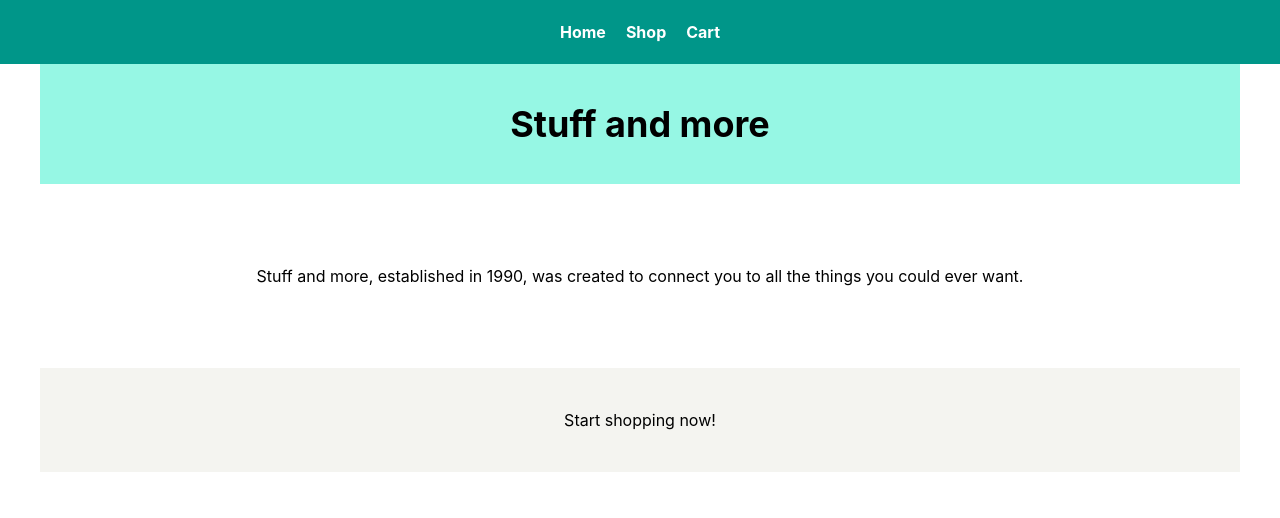
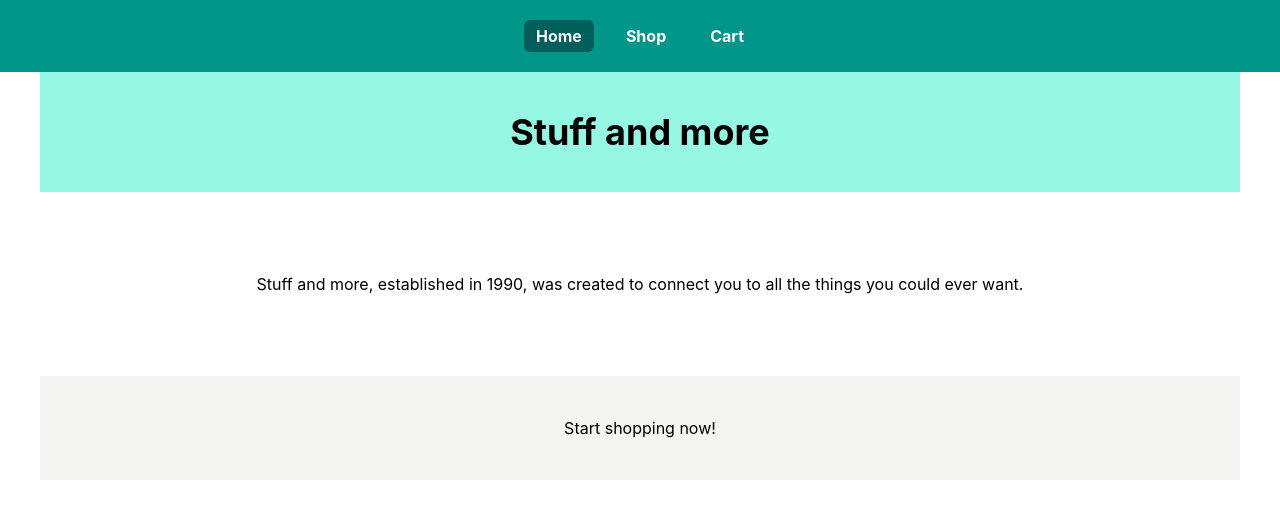
Before and after one commit to weitingyp/odin-shopping-cart, a React (Vite) app: page / in a window 1280 px wide. Shown: the top 518 px of the page. Built offline with nearby package versions, Linux system fonts and the light colour scheme.

Commit message:
feat: replace nav links with NavLink & active styling

```diff
--- a/src/routes/root.jsx
+++ b/src/routes/root.jsx
@@ -1,21 +1,43 @@
-import { Outlet } from "react-router-dom";
+import { Link, Outlet, NavLink } from "react-router-dom";
 import { useContext } from "react";
 import { CartContext } from "../data";
+import Home from "./home";
 
 export default function Root() {
 	const cart = useContext(CartContext);
 	return (
 		<div id="container">
 			<nav className="width-full bg-teal-600 flex justify-center gap-5 py-5 text-white font-bold">
-				<a href="" className="hover:cursor-pointer">
+				<NavLink
+					to="/"
+					className={({ isActive }) =>
+						isActive
+							? "text-slate-100 bg-teal-800 rounded-md px-3 py-1"
+							: "px-3 py-1"
+					}
+				>
 					Home
-				</a>
-				<a href="" className="hover:cursor-pointer">
+				</NavLink>
+				<NavLink
+					to="/shop"
+					className={({ isActive }) =>
+						isActive
+							? "text-slate-100 bg-teal-800 rounded-md px-3 py-1"
+							: "px-3 py-1"
+					}
+				>
 					Shop
-				</a>
-				<a href="" className="hover:cursor-pointer">
+				</NavLink>
+				<NavLink
+					to="/cart"
+					className={({ isActive }) =>
+						isActive
+							? "text-slate-100 bg-teal-800 rounded-md px-3 py-1"
+							: "px-3 py-1"
+					}
+				>
 					Cart
-				</a>
+				</NavLink>
 			</nav>
 			<div id="page" className="px-10">
 				<CartContext value={cart}>
```
